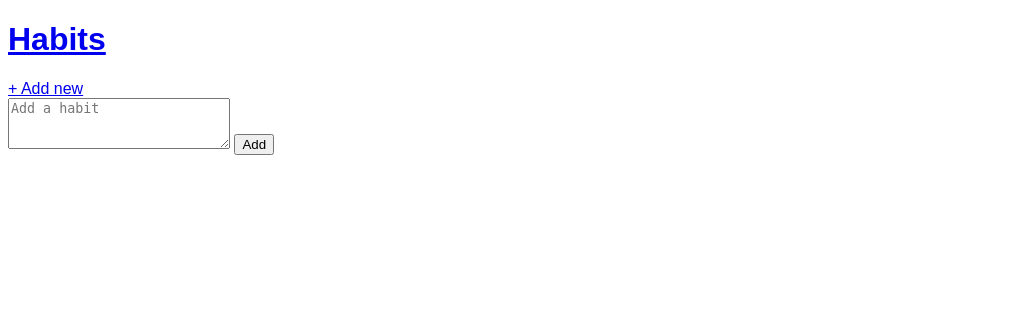
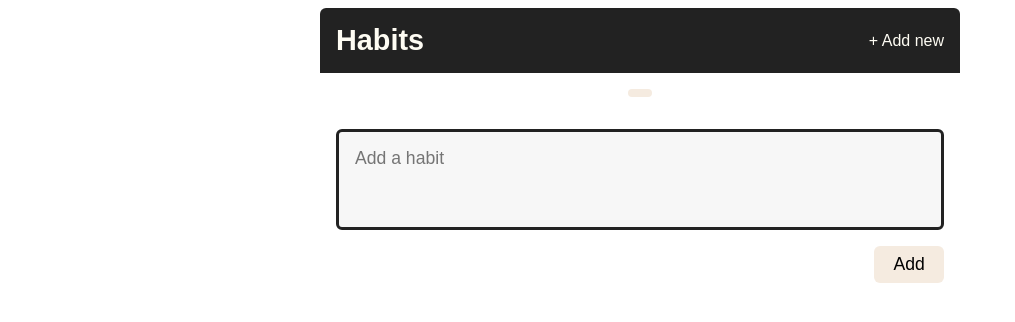
Before and after one commit to CarlosGarciaWeb/HabitTracker-Flask, a Flask app: template templates/add_habits.html in a window 1280 px wide. Shown: the top 322 px of the page, without its empty margins (0-1015 px from the left). Run offline with Flask 2, Linux system fonts and the light colour scheme; the template is opened without the code that fills it, so the values that code supplies are empty.

Commit message:
create an app context processor that allows to pass in a date_range function, this date_range function takes a datetime object and creates a list using the datetime.timedelta builtin function and calculates 3 days before and after the provided date object. this is then rendered into the layout html which is extended in the index.html and the add.html. Add styles.css to improve the UI

```diff
--- a/app.py
+++ b/app.py
@@ -1,5 +1,5 @@
 from flask import Flask, render_template, request, url_for, redirect
-
+import datetime
 
 # TODO: (End Goal) make a habit tracker for studying languages like Python, Go, Swift and link an api service that
 # shows the weather for that particular date // add function that allows user to select periodicity of habit
@@ -8,9 +8,27 @@
 
 habits = ["Test Habits", "Second Habit Test"]
 
+@app.context_processor
+def add_calc_date_range():
+    def selectDates(startDate: datetime.date):
+        dates_list = [startDate + datetime.timedelta(days=diff) for diff in range(-3, 4)]
+        return dates_list
+
+    return {"date_range": selectDates}
+
+
 @app.route("/")
 def home():
-    return render_template("index.html", habits=habits,title="Habit Tracker - Home")
+    dates_string = request.args.get("date")
+    if dates_string:
+        selected_date = datetime.date.fromisoformat(dates_string)
+    else:
+        selected_date = datetime.date.today()
+    return render_template(
+        "index.html",
+        habits=habits,title="Habit Tracker - Home",
+        selected_date=selected_date
+    )
 
 
 
@@ -18,5 +36,5 @@
 def add_habit():
     if request.method == "POST":
         habits.append(request.form.get("habit"))
-        redirect(url_for('home'))
-    return render_template("add_habits.html", title="Add Habit")
+        return redirect(url_for('home'))
+    return render_template("add_habits.html", title="Add Habit", selected_date=datetime.date.today())
--- a/static/styles.css
+++ b/static/styles.css
@@ -8,3 +8,129 @@
 	box-sizing: border-box;
 	font-family: sans-serif;
 }
+
+
+
+.header,
+.main {
+	max-width: 40rem;
+	margin: 0 auto;
+	padding: 1rem;
+}
+
+.header {
+	display: flex;
+	background-color: #222222;
+	color: #FEFCF3;
+	justify-content: space-between;
+	align-items: center;
+	border-radius: 6px 6px 0px 0px;
+}
+
+.header__link {
+	text-decoration: none;
+	color: inherit;
+	transition: color 0.1s ease-in-out;
+}
+
+.header__link:hover {
+	color: #F5EBE0;
+	text-decoration: underline;
+}
+
+.header__logo {
+	margin: 0;
+	font-size: 1.8rem;
+}
+
+
+.form {
+	display: flex;
+	flex-direction: column;
+	font-size: 1.1rem;
+}
+
+.form__input {
+	padding: 1rem;
+	font-family: inherit;
+	font-size: inherit;
+	resize: none;
+	border: 3px solid #222222;
+	border-radius: 6px;
+	background-color: #F7F7F7;
+	margin-bottom: 1rem;
+}
+
+.form__button {
+	font-size: inherit;
+	background-color: #F5EBE0;
+	cursor: pointer;
+	border-radius: 6px;
+	border: none;
+	padding: 0.5rem 1.2rem;
+	align-self: flex-end;
+}
+
+
+
+.dates {
+	display: flex;
+	justify-content: space-around;
+	color:	inherit;
+	font-size: 1.5rem;
+	margin-bottom: 2rem;
+}
+
+
+.dates__link {
+	text-decoration: none;
+	color: inherit;
+	transition: color 0.1s ease-in-out;
+	padding: 0.25rem 0.75rem;
+	border-radius: 6px;
+}
+
+.dates__link:hover {
+	color: #8B7E74;
+}
+
+
+.dates__link--current {
+	color: #735F32;
+	background-color: #F5EBE0;
+}
+
+
+.dates__link:not(.dates__link--current):hover {
+	background-color: #F7F7F7;
+}
+
+.date {
+	display: flex;
+	flex-direction: column;
+	align-items: center;
+}
+
+
+.dates__link:first-of-type,
+.dates__link:last-of-type,
+.dates__link:nth-of-type(2),
+.dates__link:nth-last-of-type(2) {
+	display: none;
+}
+
+
+@media screen and (min-width: 25rem){
+.dates__link:nth-of-type(2),
+.dates__link:nth-last-of-type(2) {
+	display: block;
+}
+}
+
+
+@media screen and (min-width: 35rem){
+	.dates__link:first-of-type,
+	.dates__link:last-of-type {
+		display: block;
+	}
+}
--- a/templates/layout.html
+++ b/templates/layout.html
@@ -17,6 +17,16 @@
         {% endif %}
     </header>
     <main class="main">
+        <section class="dates">
+            {% for dates in date_range(selected_date) %}
+                <a class="dates__link {{ 'dates__link--current' if loop.index0 == 3 else '' }}" href="{{ url_for('home', date=dates) }}">
+                    <time class="date" datetime="{{dates}}">
+                        <span>{{ dates.strftime("%a") }}</span>
+                        <span>{{ dates.strftime("%d") }}</span>
+                    </time>
+                </a>
+            {% endfor %}
+        </section>
         {% block main_content %}
         {% endblock %}
     </main>
```
